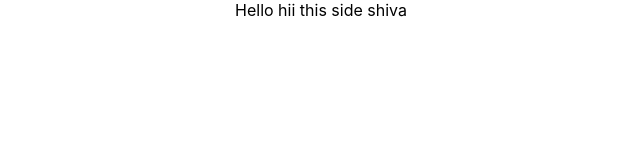
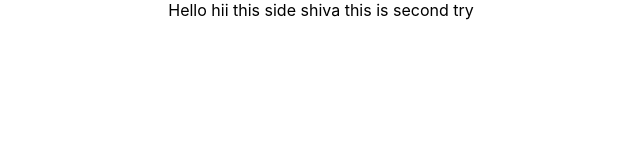
Before and after one commit to rai-deepak-07/Demo, a React (Create React App) app: page / in a window 1280 px wide. Shown: the top 160 px of the page, without its empty margins (319-959 px from the left). Built offline with nearby package versions, Linux system fonts and the light colour scheme.

Commit message:
shiva15_08_25_22:45

```diff
--- a/src/App.js
+++ b/src/App.js
@@ -6,6 +6,7 @@ function App() {
     <div className="App">
       Hello
       hii this side shiva
+      this is second try
     </div>
   );
 }
```
